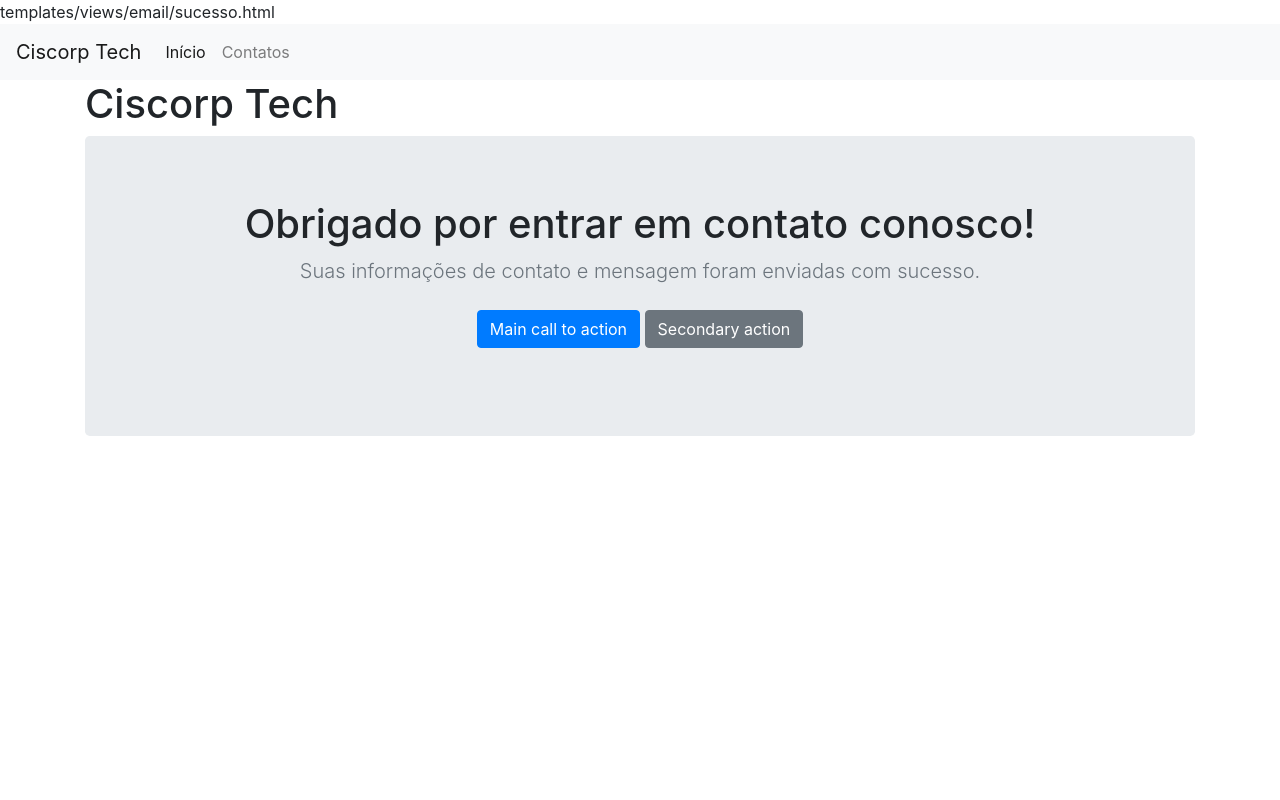
After one commit to fernandoeto/designdigital, a Flask app: page /sucesso in a window 1280 px wide. The commit adds this page. Run offline with Flask 2, Linux system fonts and the light colour scheme; some libraries are stand-ins or nearby versions.

Commit message:
Adicionado a funcionalidade para entrar em contato.

```diff
--- a/app.py
+++ b/app.py
@@ -1,11 +1,59 @@
-from flask import Flask, render_template
+import os
+from flask import Flask, render_template, request, redirect
+from flask_mail import Mail, Message
+from form_contato import ContactForm, csrf
+
+mail = Mail()
 
 app = Flask(__name__)
-app.secret_key = 'substituir depois'
+SECRET_KEY = os.urandom(32)
+app.config['SECRET_KEY'] = 'sworfish'
+csrf.init_app(app)
 
-@app.route("/", methods=['GET', 'POST'])
+app.config['MAIL_SERVER']='smtp.gmail.com'
+app.config['MAIL_PORT'] = 465
+app.config['MAIL_USERNAME'] = 'ryosanagi@gmail.com'
+app.config['MAIL_PASSWORD'] = 'k@vt5p2C'
+app.config['MAIL_USE_TLS'] = False
+app.config['MAIL_USE_SSL'] = True
+
+mail.init_app(app)
+
+@app.route('/')
 def index():
     return render_template('index.html')
 
+@app.route('/sobre')
+def sobre():
+    return render_template('sobre.html')
+
+@app.route('/contato', methods=['POST', 'GET'])
+def contato():
+    form = ContactForm()
+    if form.validate_on_submit():
+        print('-------------------------')
+        print(request.form['name'])
+        print(request.form['email'])
+        print(request.form['subject'])
+        print(request.form['message'])
+        print('-------------------------')
+        send_message(request.form)
+        return redirect('/sucesso')
+
+    return render_template('forms/contatos/contato.html', form=form)
+
+@app.route('/sucesso')
+def success():
+    return render_template('forms/email/sucesso.html')
+
+def send_message(message):
+    print(message.get('name'))
+
+    msg = Message(message.get('subject'), sender = message.get('email'),
+            recipients = ['ciscorp.tech@gmail.com'],
+            body= message.get('message')
+    )
+    mail.send(msg)
+
 if __name__ == "__main__":
     app.run(debug=True)
--- /dev/null
+++ b/templates/app.html
@@ -0,0 +1,36 @@
+<!-- templates/app.html -->
+<!DOCTYPE html>
+<html lang="pt-br">
+
+<head>
+  <meta charset="UTF-8">
+  <meta name="viewport" content="width=device-width, initial-scale=1.0">
+  <meta http-equiv="X-UA-Compatible" content="ie=edge">
+  <title>Entre em contato</title>
+
+  <link rel="stylesheet" href="https://stackpath.bootstrapcdn.com/bootstrap/4.2.1/css/bootstrap.min.css" integrity="sha384-GJzZqFGwb1QTTN6wy59ffF1BuGJpLSa9DkKMp0DgiMDm4iYMj70gZWKYbI706tWS"
+    crossorigin="anonymous">
+</head>
+
+<body>
+  {% include 'forms/partes/cabecalho.html' %}
+  <div class="container">
+    <div class="row">
+      <div class="col-12">
+        <h1>Ciscorp Tech</h1>
+
+        {% block content %}{% endblock %}
+
+      </div>
+    </div>
+  </div>
+
+  <script src="https://code.jquery.com/jquery-3.3.1.slim.min.js" integrity="sha384-q8i/X+965DzO0rT7abK41JStQIAqVgRVzpbzo5smXKp4YfRvH+8abtTE1Pi6jizo"
+    crossorigin="anonymous"></script>
+  <script src="https://cdnjs.cloudflare.com/ajax/libs/popper.js/1.14.6/umd/popper.min.js" integrity="sha384-wHAiFfRlMFy6i5SRaxvfOCifBUQy1xHdJ/yoi7FRNXMRBu5WHdZYu1hA6ZOblgut"
+    crossorigin="anonymous"></script>
+  <script src="https://stackpath.bootstrapcdn.com/bootstrap/4.2.1/js/bootstrap.min.js" integrity="sha384-B0UglyR+jN6CkvvICOB2joaf5I4l3gm9GU6Hc1og6Ls7i6U/mkkaduKaBhlAXv9k"
+    crossorigin="anonymous"></script>
+</body>
+
+</html>
--- /dev/null
+++ b/templates/forms/email/sucesso.html
@@ -0,0 +1,16 @@
+templates/views/email/sucesso.html
+{% extends "app.html" %}
+{% block content %}
+
+<section class="jumbotron text-center">
+  <div class="container">
+    <h1 class="jumbotron-heading">Obrigado por entrar em contato conosco!</h1>
+    <p class="lead text-muted">Suas informações de contato e mensagem foram enviadas com sucesso.</p>
+    <p>
+      <a href="#" class="btn btn-primary my-2">Main call to action</a>
+      <a href="#" class="btn btn-secondary my-2">Secondary action</a>
+    </p>
+  </div>
+</section>
+
+{% endblock %}
--- /dev/null
+++ b/templates/forms/partes/cabecalho.html
@@ -0,0 +1,21 @@
+<nav class="navbar navbar-expand-lg navbar-light bg-light">
+    <a class="navbar-brand" href="#">Ciscorp Tech</a>
+    <button class="navbar-toggler" type="button" data-toggle="collapse" data-target="#navbarSupportedContent"
+      aria-controls="navbarSupportedContent" aria-expanded="false" aria-label="Toggle navigation">
+      <span class="navbar-toggler-icon"></span>
+    </button>
+
+    <div class="collapse navbar-collapse" id="navbarSupportedContent">
+      <ul class="navbar-nav mr-auto">
+
+        <li class="nav-item active">
+          <a class="nav-link" href="{{ url_for('index') }}">Início <span class="sr-only">(current)</span></a>
+        </li>
+
+        <li class="nav-item">
+         <a class="nav-link" href="{{ url_for('contato') }}">Contatos</a>
+        </li>
+
+      </ul>
+    </div>
+  </nav>
```
Also changed, not shown: form_contato.py (added, +11 -0 lines), templates/forms/contatos/contato.html (added, +44 -0 lines), templates/index.html (+5 -8 lines), templates/sobre.html (+4 -7 lines).
